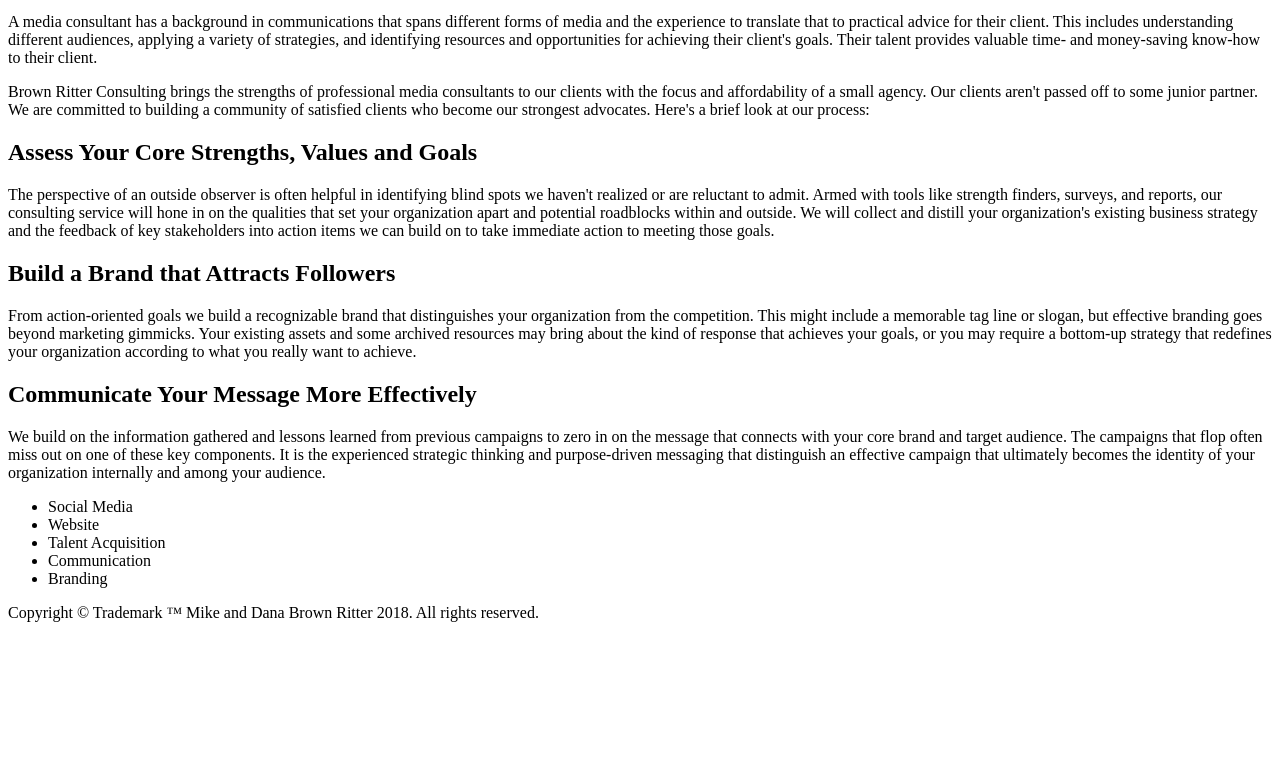
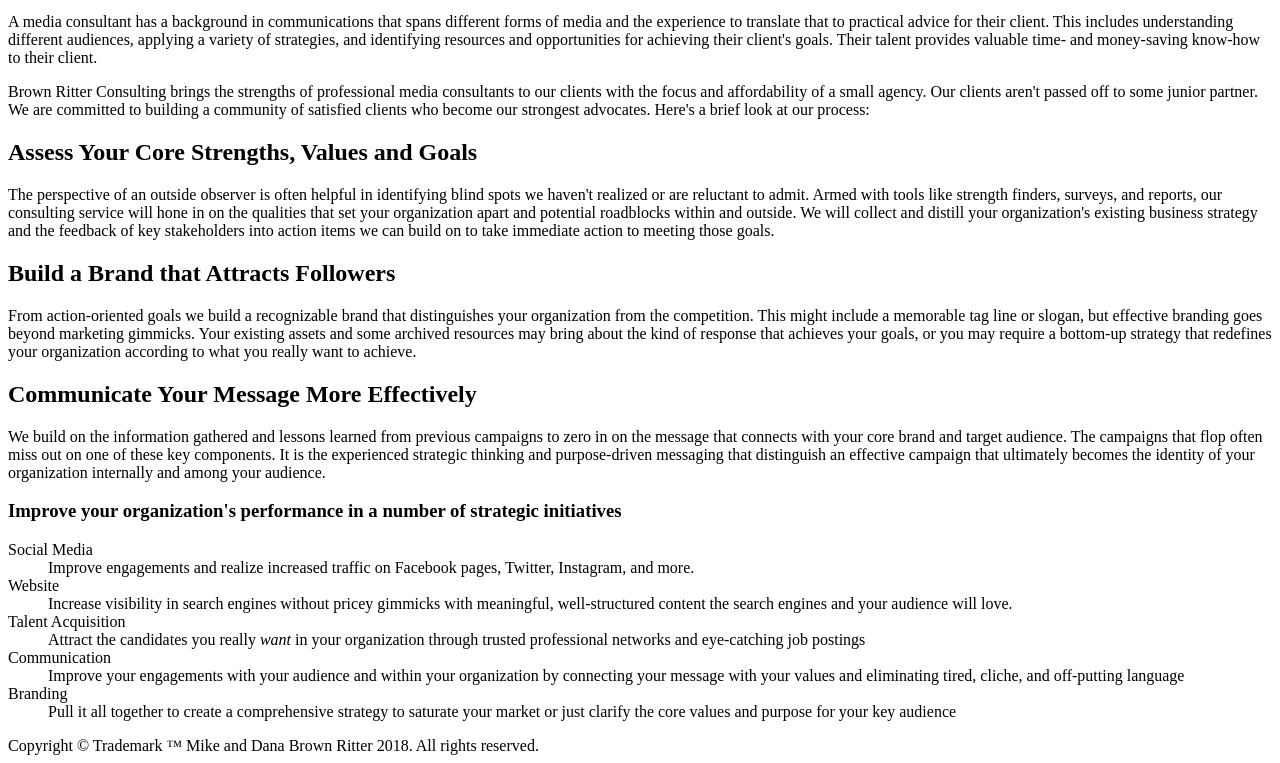
Before and after one commit to brownritter/brownritter.github.io, a plain HTML site: page index.html in a window 1280 px wide. Shown: the part 195-958 px from the top of the page. Before the commit the page ends 825 px from the top, so only its background shows below. Drawn offline with Linux system fonts and the light colour scheme.

Commit message:
added sidebar copy to index page

```diff
--- a/index.html
+++ b/index.html
@@ -22,13 +22,21 @@
     <p>We build on the information gathered and lessons learned from previous campaigns to zero in on the message that connects with your core brand and target audience. The campaigns that flop often miss out on one of these key components. It is the experienced strategic thinking and purpose-driven messaging that distinguish an effective campaign that ultimately becomes the identity of your organization internally and among your audience.</p>
 </main>
 <aside>
-    <ul>
-        <li>Social Media</li>
-        <li>Website</li>
-        <li>Talent Acquisition</li>
-        <li>Communication</li>
-        <li>Branding</li>
-    </ul>
+    <article>
+        <h1>Improve your organization's performance in a number of strategic initiatives</h1>
+        <dl>
+            <dt>Social Media</dt>
+            <dd>Improve engagements and realize increased traffic on Facebook pages, Twitter, Instagram, and more.</dd>
+            <dt>Website</dt>
+            <dd>Increase visibility in search engines without pricey gimmicks with meaningful, well-structured content the search engines and your audience will love.</dd>
+            <dt>Talent Acquisition</dt>
+            <dd>Attract the candidates you really <em>want</em> in your organization through trusted professional networks and eye-catching job postings</dd>
+            <dt>Communication</dt>
+            <dd>Improve your engagements with your audience and within your organization by connecting your message with your values and eliminating tired, cliche, and off-putting language</dd>
+            <dt>Branding</dt>
+            <dd>Pull it all together to create a comprehensive strategy to saturate your market or just clarify the core values and purpose for your key audience</dd>
+        </dl>
+    </article>
 </aside>
 <footer>Copyright &copy; Trademark &trade; Mike and Dana Brown Ritter 2018. All rights reserved.</footer>
 </body>
```
